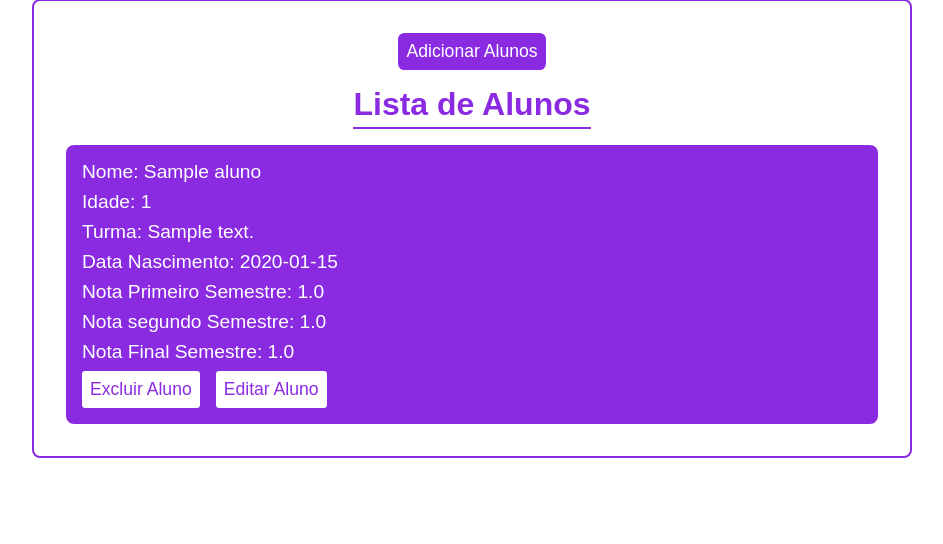
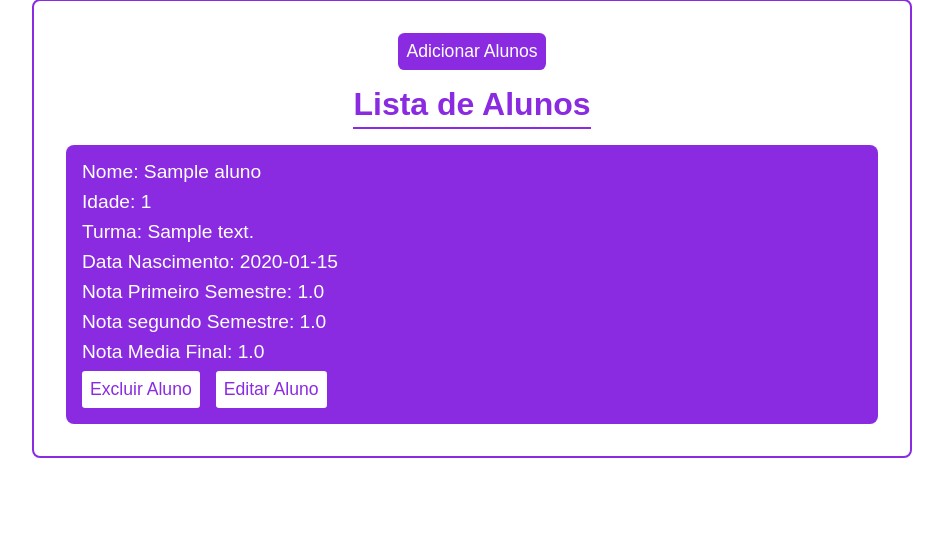
Before and after one commit to Henrique762/escola_api, a Flask app: page /alunos/ in a window 1280 px wide. Shown: the part 118-662 px from the top of the page, without its empty margins (168-1111 px from the left). Run offline with Flask 3, Linux system fonts and the light colour scheme; tables that the repository leaves empty hold one stand-in row (values such as "Sample post").

Commit message:
Media Final HTML

```diff
--- a/templates/alunos/alunos.html
+++ b/templates/alunos/alunos.html
@@ -33,7 +33,7 @@
         <p>Data Nascimento: {{ aluno.data_nascimento }}</p>
         <p>Nota Primeiro Semestre: {{ aluno.nota_primeiro_semestre }}</p>
         <p>Nota segundo Semestre: {{ aluno.nota_segundo_semestre }}</p>
-        <p>Nota Final Semestre: {{ aluno.media_final }}</p>
+        <p>Nota Media Final: {{ aluno.media_final }}</p>
         <div class="professor-forms">
           <form action="{{ url_for('alunos.del_alunos', id=aluno.id) }}" method="POST">
             <input type="submit" value="Excluir Aluno" />
--- a/templates/alunos/alunos_editar.html
+++ b/templates/alunos/alunos_editar.html
@@ -30,7 +30,7 @@
       <p>Data Nascimento: {{ aluno.data_nascimento }}</p>
       <p>Nota Primeiro Semestre: {{ aluno.nota_primeiro_semestre }}</p>
       <p>Nota segundo Semestre: {{ aluno.nota_segundo_semestre }}</p>
-      <p>Nota Final Semestre: {{ aluno.media_final }}</p>
+      <p>Nota Media Final: {{ aluno.media_final }}</p>
     </div>
     <form action="{{ url_for('alunos.alter_aluno', id=aluno.id) }}" method="POST" class="professor-editar">
       <div>
```
